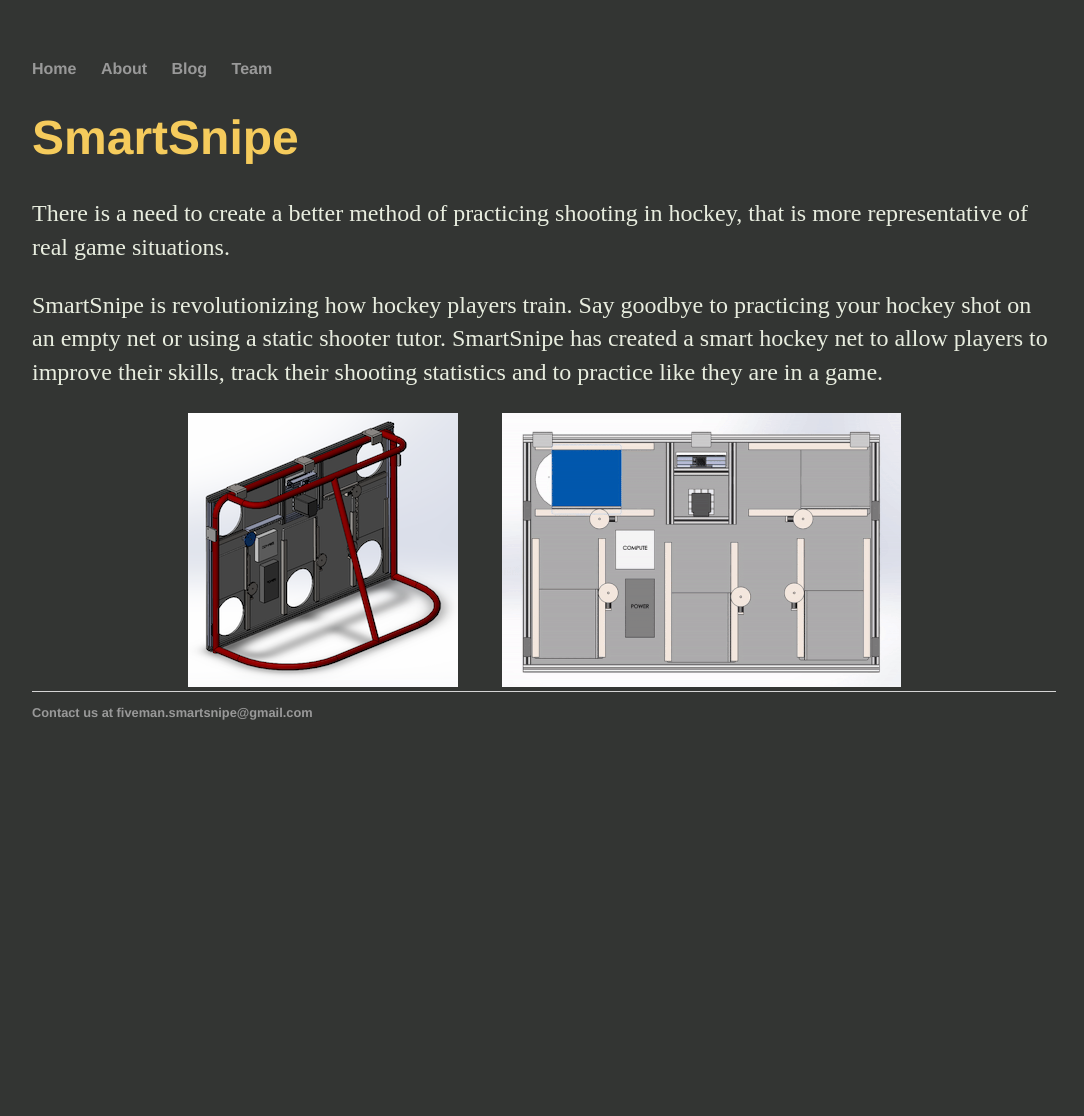
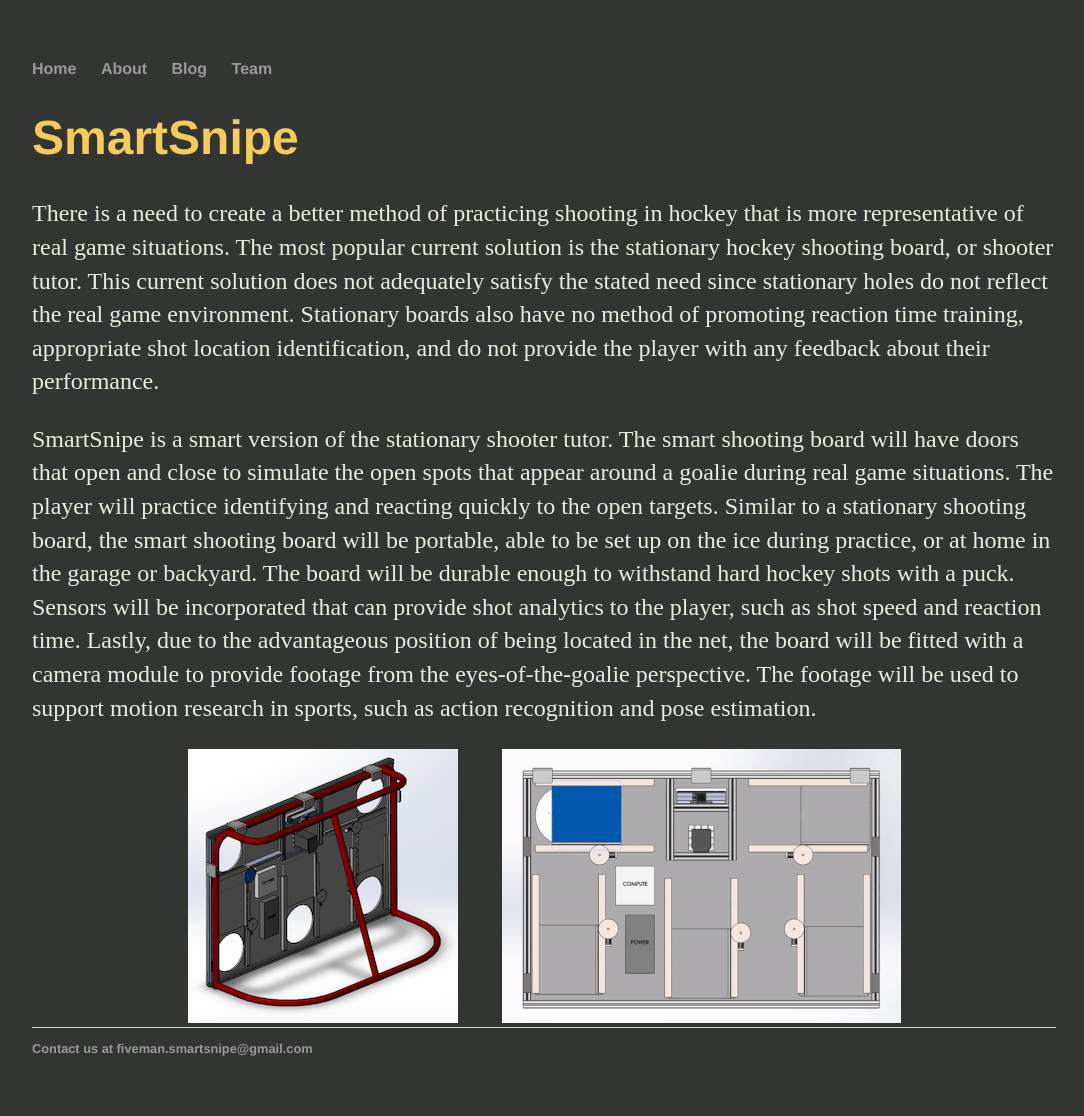
Before and after one commit to SmartSnipe/SmartSnipe.github.io, a Jekyll site: the page built from index.html, in a window 1280 px wide. Shown: the whole page, without its empty margins (96-1180 px from the left). Built offline with Jekyll 4.4.1, drawn with Linux system fonts in a browser that asks for light colours; before the commit the page ends 900 px from its top, so only the background shows below that.

Commit message:
Update index.html

```diff
--- a/index.html
+++ b/index.html
@@ -4,8 +4,8 @@
 ---
 <div class="blurb">
 	<h1>SmartSnipe</h1>
-	<p>There is a need to create a better method of practicing shooting in hockey, that is more representative of real game situations.</p>
-	<p>SmartSnipe is revolutionizing how hockey players train. Say goodbye to practicing your hockey shot on an empty net or using a static shooter tutor. SmartSnipe has created a smart hockey net to allow players to improve their skills, track their shooting statistics and to practice like they are in a game. </p>
+	<p>There is a need to create a better method of practicing shooting in hockey that is more representative of real game situations. The most popular current solution is the stationary hockey shooting board, or shooter tutor. This current solution does not adequately satisfy the stated need since stationary holes do not reflect the real game environment. Stationary boards also have no method of promoting reaction time training, appropriate shot location identification, and do not provide the player with any feedback about their performance.</p>
+	<p>SmartSnipe is a smart version of the stationary shooter tutor. The smart shooting board will have doors that open and close to simulate the open spots that appear around a goalie during real game situations. The player will practice identifying and reacting quickly to the open targets. Similar to a stationary shooting board, the smart shooting board will be portable, able to be set up on the ice during practice, or at home in the garage or backyard. The board will be durable enough to withstand hard hockey shots with a puck. Sensors will be incorporated that can provide shot analytics to the player, such as shot speed and reaction time. Lastly, due to the advantageous position of being located in the net, the board will be fitted with a camera module to provide footage from the eyes-of-the-goalie perspective. The footage will be used to support motion research in sports, such as action recognition and pose estimation.</p>
 	<center>
 		<img src="/Assets/SmartSnipeCad.png" alt ="SmartSnipe Cad" hspace="20">
 		<img src="/Assets/resized-gif.gif" alt ="SmartSnipe Gif" hspace="20">
```
